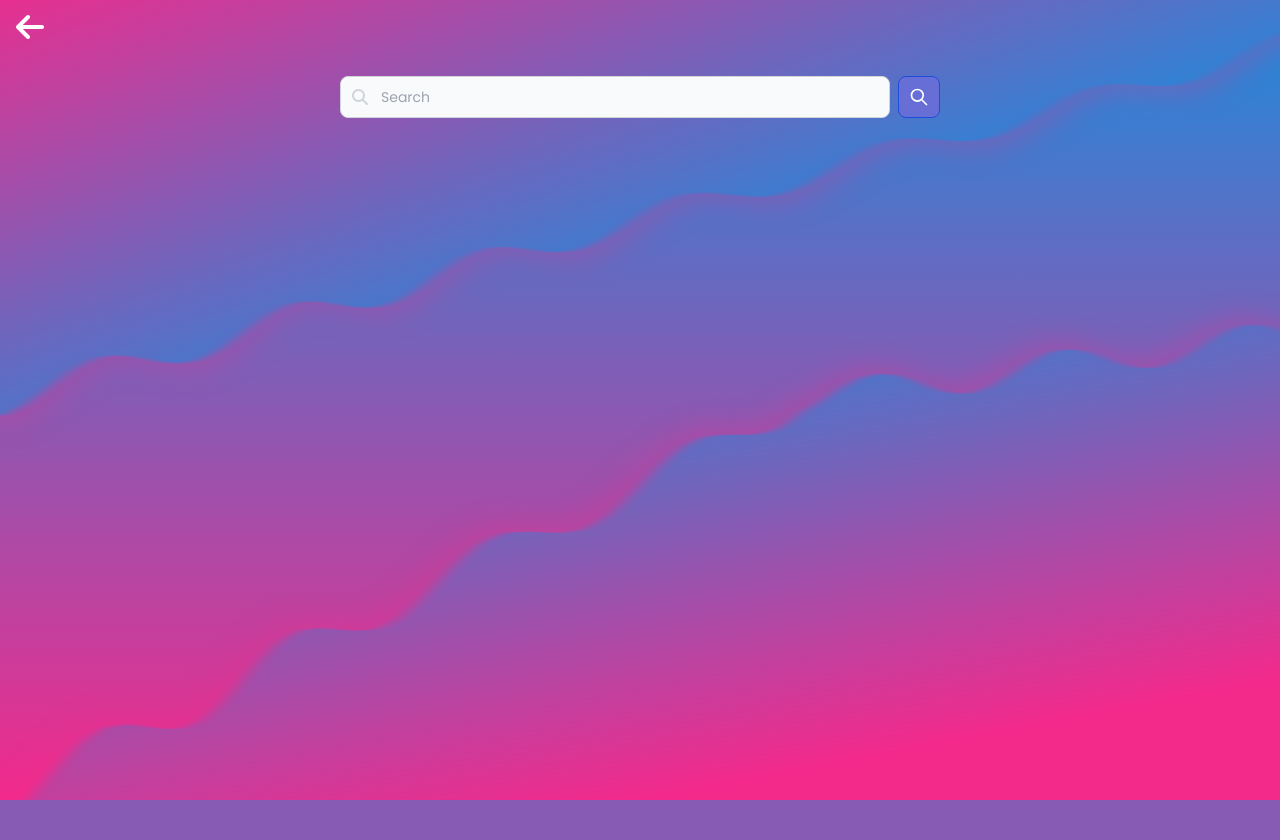
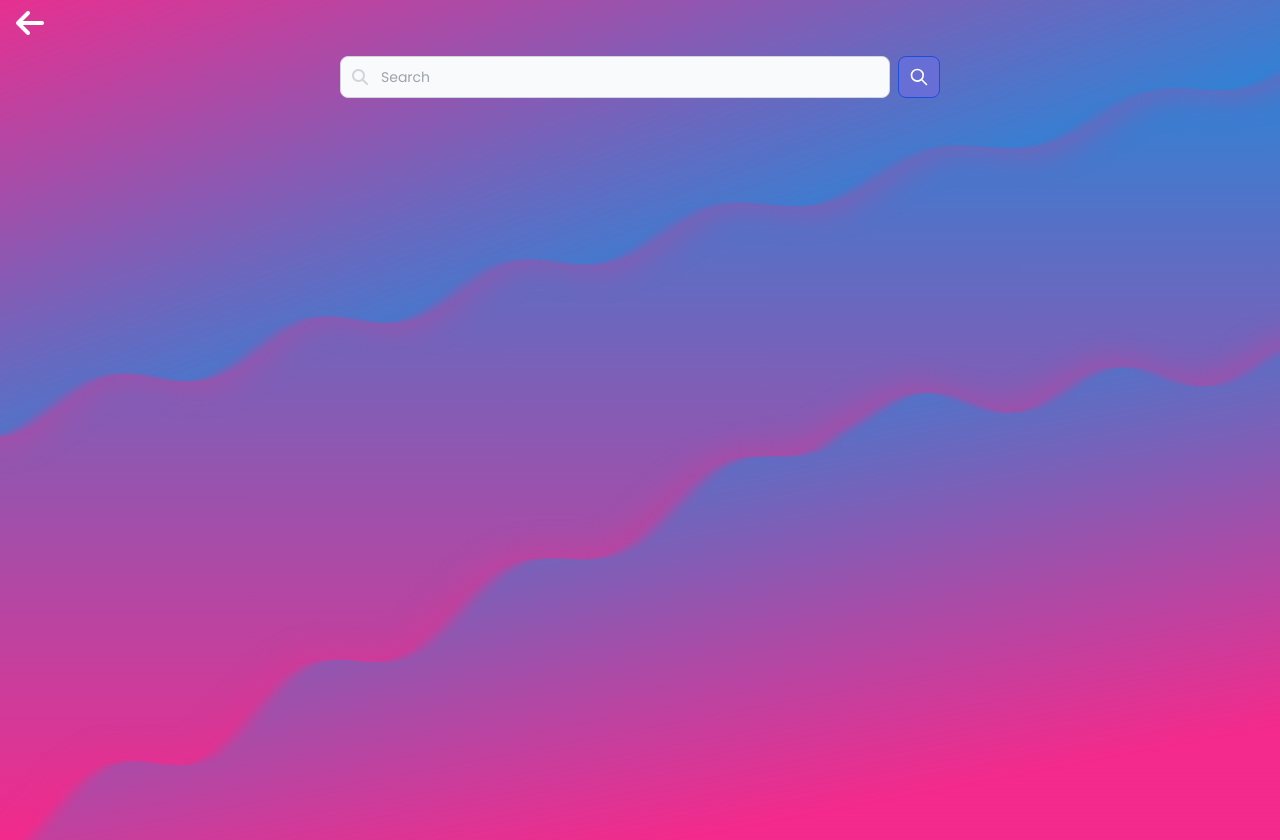
Before and after one commit to Homer-salazar/skyscape, a PHP site: page /pages/search.php in a window 1280 px wide. Before the commit the page ends 800 px from the top, so only its background shows below. Run offline with PHP 8.4, Linux system fonts and the light colour scheme; some libraries are stand-ins or nearby versions.

Commit message:
Add files via upload

```diff
--- a/pages/current.php
+++ b/pages/current.php
@@ -4,8 +4,8 @@
     $weatherAPI = new WeatherAPI();
 ?>
 
-    <div class="container-fluid mx-auto bg h-screen">
-        <div class="flex justify-between">
+    <div class="container-fluid mx-auto bg h-[105vh]">
+        <div class="flex justify-between sticky top-0">
             <div class="px-3 py-1 text-2xl font-bold">Skyscape</div>
             <div class="px-5 py-3">
                 <a href="search.php">
@@ -40,7 +40,7 @@
                     </div>
                 </div>
                 <section>
-                    <div class="flex items-center px-5 py-2 lg:w-3/6 mx-auto">
+                    <div class="flex items-center px-5 py-2 lg:w-3/6 mx-auto pb-10">
                         <div class="grid grid-cols-3 grid-rows-2 text-center mx-auto w-full glossy rounded-lg shadow">
                             <div class="p-3">
                                 <i class="fa-solid fa-xl fa-compress-arrows-alt"></i>
--- a/pages/search.php
+++ b/pages/search.php
@@ -11,9 +11,9 @@
     }
 
 ?>
-    <div class="container-fluid mx-auto search-bg h-screen">
-        <div class="grid">
-            <div class="px-4 py-4 text-white">
+    <div class="container-fluid mx-auto search-bg h-[105vh]">
+        <div class="grid sticky top-0">
+            <div class="px-4 pt-3 text-white">
                 <a href="current.php" class="fa-solid fa-arrow-left fa-2xl max-sm:text-lg"> </a>
             </div>
         </div>
```
